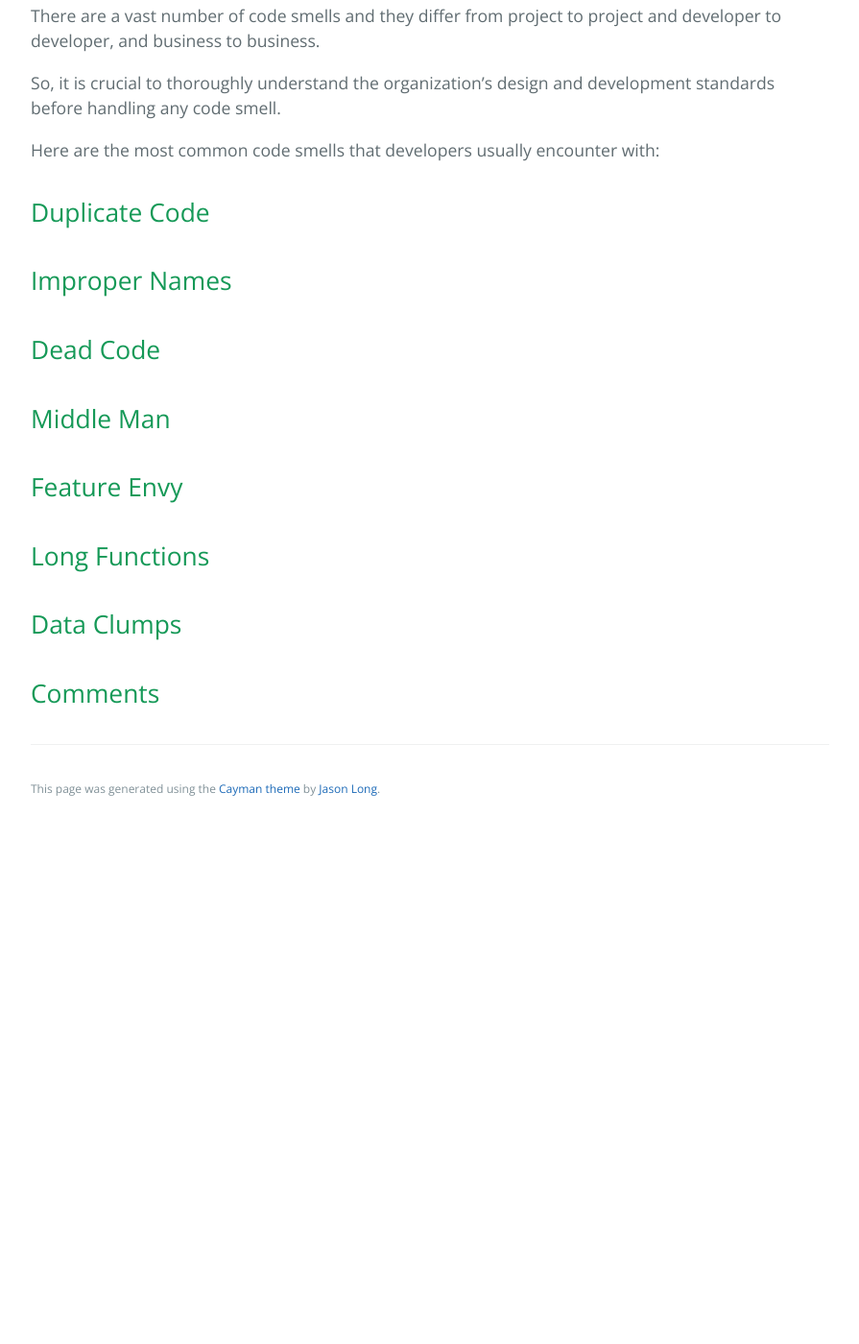
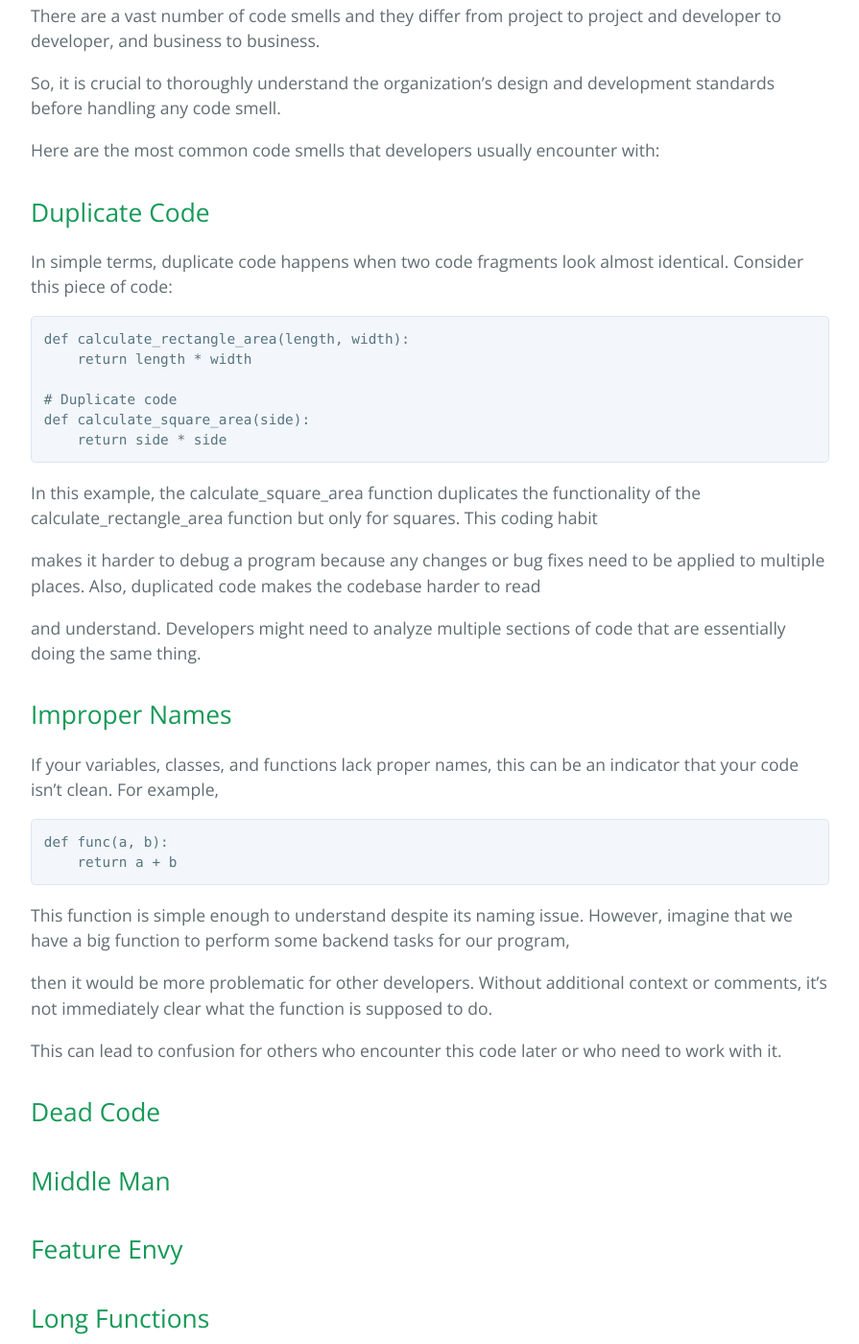
Before and after one commit to learning-software-engineering/learning-software-engineering.github.io, a Jekyll site: the page built from Topics/Development_Process/Code Smells/Code_Smells.md, in a window 1280 px wide and 1400 px high, scrolled down 707 px. Shown: the whole window at 96% size, without its empty margins (192-1087 px from the left). Built offline with Jekyll 4.4.1, drawn with Linux system fonts in a browser that asks for light colours; our own code applies the rules of GitHub Pages for plain Markdown files; before the commit the page ends 1571 px from its top, so only the background shows below that.

Commit message:
Update Code_Smells.md

````diff
--- a/Topics/Development_Process/Code Smells/Code_Smells.md
+++ b/Topics/Development_Process/Code Smells/Code_Smells.md
@@ -16,7 +16,36 @@ Here are the most common code smells that developers usually encounter with:
 
 ## Duplicate Code
 
+In simple terms, duplicate code happens when two code fragments look almost identical. Consider this piece of code:
+
+```
+def calculate_rectangle_area(length, width):
+    return length * width
+
+# Duplicate code
+def calculate_square_area(side):
+    return side * side
+```
+
+In this example, the calculate_square_area function duplicates the functionality of the calculate_rectangle_area function but only for squares. This coding habit
+
+makes it harder to debug a program because any changes or bug fixes need to be applied to multiple places. Also, duplicated code makes the codebase harder to read
+
+and understand. Developers might need to analyze multiple sections of code that are essentially doing the same thing.
+
 ## Improper Names
+
+If your variables, classes, and functions lack proper names, this can be an indicator that your code isn’t clean. For example,
+
+```
+def func(a, b):
+    return a + b
+```
+This function is simple enough to understand despite its naming issue. However, imagine that we have a big function to perform some backend tasks for our program,
+
+then it would be more problematic for other developers.  Without additional context or comments, it's not immediately clear what the function is supposed to do.
+
+This can lead to confusion for others who encounter this code later or who need to work with it.
 
 ## Dead Code
 
````
